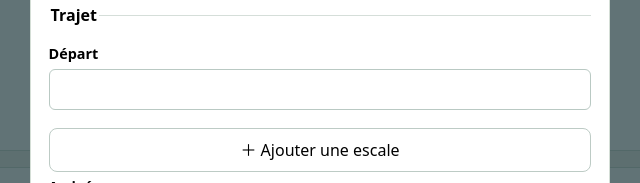
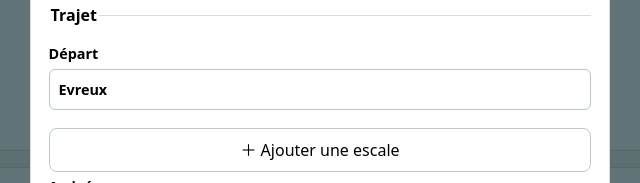
Before and after one commit to moss-inthewarp/carnet-de-vol-V2, a plain HTML site: page index.html in a window 1280 px wide. Both pictures are taken after a click on the button "＋ Ajouter un vol". Shown: the part 562-745 px from the top of the page, 320-960 px from the left. Drawn offline with Linux system fonts and the light colour scheme.

Commit message:
Préremplir le départ et l’arrivée des nouveaux vols avec Evreux

```diff
--- a/index.html
+++ b/index.html
@@ -147,7 +147,7 @@ function render(){
  card.append(feeRow(f));
  const edit=element('button','Modifier'),del=element('button','Supprimer');del.className='warn';edit.onclick=()=>openFlight(f);del.onclick=()=>{if(confirm('Supprimer ce vol du carnet ?'))change(list=>list.filter(x=>x.id!==f.id))};const buttons=element('div');buttons.className='actions';buttons.append(edit,del);card.append(buttons);$('history').append(card)}
 }
-function openFlight(f){const now=new Date();const today=new Date(now-now.getTimezoneOffset()*60000).toISOString().slice(0,10);editing=f?.id||null;form.reset();stopList.replaceChildren();for(const stop of f?.stops||[])appendStop(stop);const values=f||{serviceCode:'22',start:today,end:today,hours:1,minutes:0,sectors:1,role:'ALM'};for(const [k,v] of Object.entries(values)){if(form.elements[k])form.elements[k].value=v}form.elements.end.min=form.elements.start.value;$('editor').showModal()}
+function openFlight(f){const now=new Date();const today=new Date(now-now.getTimezoneOffset()*60000).toISOString().slice(0,10);editing=f?.id||null;form.reset();stopList.replaceChildren();for(const stop of f?.stops||[])appendStop(stop);const values=f||{departure:'Evreux',arrival:'Evreux',serviceCode:'22',start:today,end:today,hours:1,minutes:0,sectors:1,role:'ALM'};for(const [k,v] of Object.entries(values)){if(form.elements[k])form.elements[k].value=v}form.elements.end.min=form.elements.start.value;$('editor').showModal()}
 form.elements.start.onchange=()=>{const {start,end}=form.elements;end.min=start.value;if(end.value<start.value)end.value=start.value};
 form.onsubmit=e=>{e.preventDefault();const f=Object.fromEntries(new FormData(form));f.stops=Array.from(stopList.querySelectorAll("input"),input=>input.value.trim()).filter(Boolean);f.id=editing||crypto.randomUUID();if(change(list=>[...list.filter(x=>x.id!==f.id),{...list.find(x=>x.id===f.id),...f}]))$('editor').close()};
 $('add').onclick=()=>openFlight();$('cancel').onclick=()=>$('editor').close();filters.elements.search.oninput=render;
```
